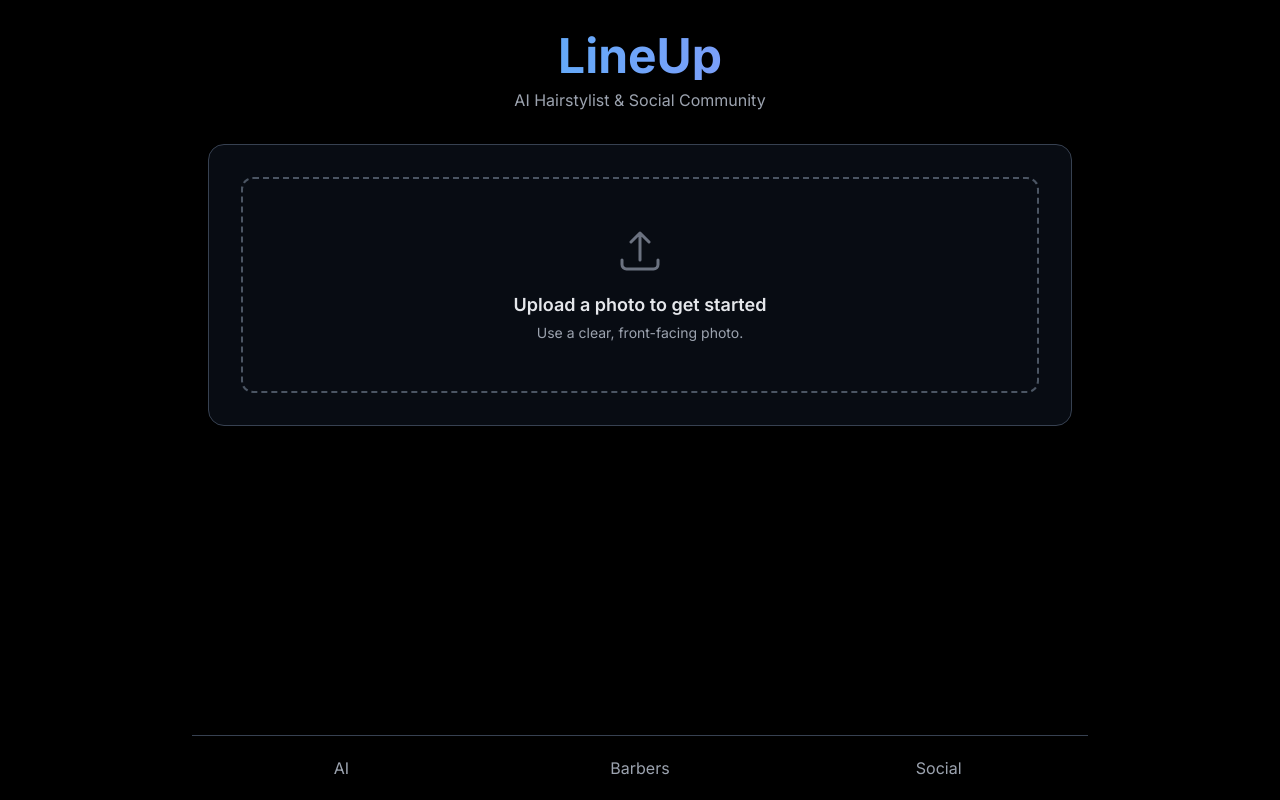
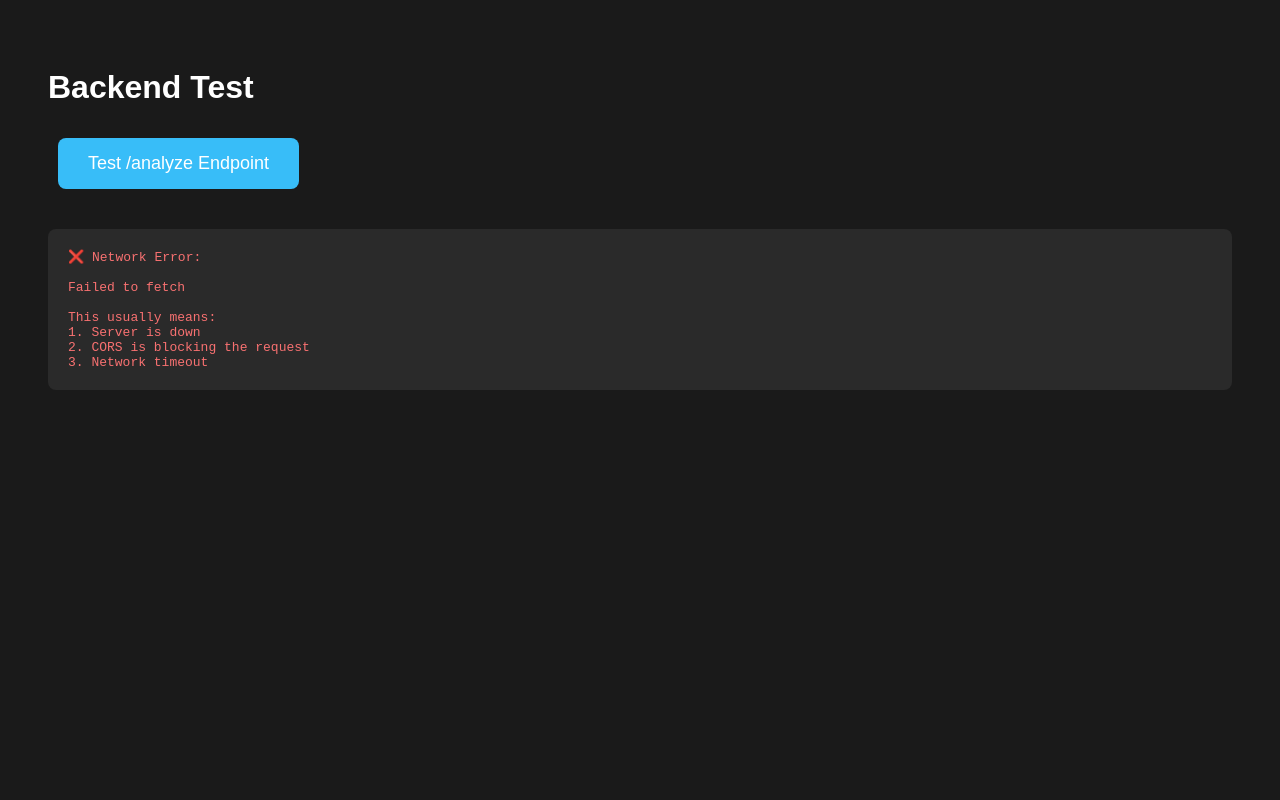
Before and after one commit to shreyas-shrestha/LineUp, a Flask app: template templates/index.html in a window 1280 px wide. Run offline with Flask 3, Linux system fonts and the light colour scheme; the template is opened without the code that fills it, so the values that code supplies are empty; some libraries are stand-ins or nearby versions.

Commit message:
Update index.html

```diff
--- a/templates/index.html
+++ b/templates/index.html
@@ -1,110 +1,106 @@
 <!DOCTYPE html>
-<html lang="en">
+<html>
 <head>
-  <meta charset="UTF-8">
-  <meta name="viewport" content="width=device-width, initial-scale=1.0">
-  <title>LineUp - AI Haircut Analysis</title>
-  <script src="https://cdn.tailwindcss.com"></script>
-  <link href="https://fonts.googleapis.com/css2?family=Inter:wght@400;500;600;700&display=swap" rel="stylesheet">
-  <style>
-    body { font-family: 'Inter', sans-serif; overscroll-behavior-y: contain; }
-    ::-webkit-scrollbar { width: 8px; }
-    ::-webkit-scrollbar-track { background: #1a1a1a; }
-    ::-webkit-scrollbar-thumb { background: #4a4a4a; border-radius: 10px; }
-    ::-webkit-scrollbar-thumb:hover { background: #6a6a6a; }
-    .gradient-text { background: linear-gradient(90deg,#38bdf8,#a78bfa); -webkit-background-clip: text; -webkit-text-fill-color: transparent; }
-    .loader { border: 4px solid #f3f3f3; border-top: 4px solid #38bdf8; border-radius: 50%; width: 40px; height: 40px; animation: spin 1s linear infinite; }
-    @keyframes spin { 0% { transform: rotate(0deg); } 100% { transform: rotate(360deg); } }
-    .tab-active, .tab-button:hover { color: #38bdf8; }
-  </style>
+    <title>Simple Backend Test</title>
+    <style>
+        body {
+            font-family: Arial;
+            background: #1a1a1a;
+            color: white;
+            padding: 40px;
+        }
+        button {
+            background: #38bdf8;
+            border: none;
+            color: white;
+            padding: 15px 30px;
+            font-size: 18px;
+            cursor: pointer;
+            border-radius: 8px;
+            margin: 10px;
+        }
+        button:hover {
+            background: #0284c7;
+        }
+        #result {
+            margin-top: 30px;
+            padding: 20px;
+            background: #2a2a2a;
+            border-radius: 8px;
+            white-space: pre-wrap;
+            font-family: monospace;
+        }
+        .success { color: #4ade80; }
+        .error { color: #f87171; }
+    </style>
 </head>
-<body class="bg-black text-gray-200 min-h-screen">
-  <div id="app" class="container mx-auto max-w-4xl pb-24">
-    <!-- Header -->
-    <header class="text-center p-4 md:p-8">
-      <h1 class="text-4xl md:text-5xl font-bold gradient-text">LineUp</h1>
-      <p class="text-gray-400 mt-2">AI Hairstylist & Social Community</p>
-    </header>
+<body>
+    <h1>Backend Test</h1>
 
-    <main id="main-content">
-      <!-- AI Tab -->
-      <div id="ai-tab-content" class="tab-content px-4">
-        <section id="upload-section" class="bg-gray-900/50 border border-gray-700 rounded-2xl p-6 md:p-8 text-center transition-all duration-300">
-          <div id="image-upload-area" class="border-2 border-dashed border-gray-600 rounded-xl p-8 md:p-12 cursor-pointer hover:border-sky-400 hover:bg-gray-800/50 transition-all duration-300">
-            <input type="file" id="file-input" class="hidden" accept="image/*">
-            <div class="flex flex-col items-center">
-              <svg class="w-12 h-12 text-gray-500 mb-4" xmlns="http://www.w3.org/2000/svg" fill="none" viewBox="0 0 24 24" stroke-width="1.5" stroke="currentColor">
-                <path stroke-linecap="round" stroke-linejoin="round" d="M3 16.5v2.25A2.25 2.25 0 0 0 5.25 21h13.5A2.25 2.25 0 0 0 21 18.75V16.5m-13.5-9L12 3m0 0 4.5 4.5M12 3v13.5" />
-              </svg>
-              <p class="font-semibold text-lg">Upload a photo to get started</p>
-              <p class="text-sm text-gray-400 mt-1">Use a clear, front-facing photo.</p>
-            </div>
-          </div>
-          <div id="image-preview-container" class="hidden mt-6">
-            <img id="image-preview" src="" alt="Uploaded photo" class="max-w-xs mx-auto rounded-xl shadow-lg"/>
-            <button id="analyze-button" class="mt-6 bg-sky-500 text-white font-bold py-3 px-8 rounded-full hover:bg-sky-600 transition-all duration-300 transform hover:scale-105">Analyze My Look</button>
-          </div>
-        </section>
+    <button onclick="testBackend()">Test /analyze Endpoint</button>
 
-        <section id="status-section" class="text-center my-8 hidden">
-          <div id="loader" class="mx-auto loader hidden"></div>
-          <p id="status-message" class="mt-4 text-lg"></p>
-          <div id="error-container" class="mt-4 bg-red-900/50 border border-red-700 text-red-300 px-4 py-3 rounded-xl hidden">
-            <p id="error-message"></p>
-            <button id="try-again-button" class="mt-4 bg-gray-700 text-white font-semibold py-2 px-6 rounded-lg hover:bg-gray-600 transition-colors">Try Again</button>
-          </div>
-        </section>
+    <div id="result"></div>
 
-        <section id="results-section" class="hidden mt-12">
-          <div class="bg-gray-900/50 border border-gray-700 rounded-2xl p-6 mb-8">
-            <h2 class="text-2xl font-bold mb-4">Your Analysis</h2>
-            <div id="analysis-grid" class="grid grid-cols-2 md:grid-cols-4 gap-4 text-center"></div>
-          </div>
+    <script>
+        async function testBackend() {
+            const resultDiv = document.getElementById('result');
+            resultDiv.textContent = 'Testing...';
 
-          <div>
-            <h2 class="text-3xl font-bold text-center mb-8">Recommended Haircuts</h2>
-            <div id="recommendations-container" class="grid grid-cols-1 md:grid-cols-2 lg:grid-cols-3 gap-6"></div>
-          </div>
+            try {
+                // The EXACT same request your app makes
+                const payload = {
+                    contents: [{
+                        parts: [
+                            { text: "Analyze this person and provide face, hair info and 5 haircut recommendations." },
+                            { inlineData: { mimeType: "image/jpeg", data: "dGVzdERhdGE=" } }
+                        ]
+                    }]
+                };
 
-          <div class="text-center mt-8 border-t border-gray-700 pt-8">
-            <p class="text-lg mb-4">Ready for the perfect cut?</p>
-            <button id="find-barber-button" class="bg-green-500 text-white font-bold py-3 px-8 rounded-full hover:bg-green-600 transition-all">Find a Barber</button>
-          </div>
-          <div class="text-center mt-12">
-            <button id="start-over-button" class="bg-gray-700 text-white font-semibold py-3 px-8 rounded-full hover:bg-gray-600">Start Over</button>
-          </div>
-        </section>
-      </div>
+                console.log('Sending request to: https://lineup-fjpn.onrender.com/analyze');
 
-      <!-- Barbers Tab -->
-      <div id="barbers-tab-content" class="tab-content hidden px-4">
-        <h2 class="text-3xl font-bold text-center mb-6">Top Barbers in Atlanta</h2>
-        <p id="barber-intro" class="text-center text-gray-400 mb-8">Top-rated barbers for your style.</p>
-        <div id="barber-list-container" class="space-y-4"></div>
-      </div>
+                const response = await fetch('https://lineup-fjpn.onrender.com/analyze', {
+                    method: 'POST',
+                    headers: {
+                        'Content-Type': 'application/json'
+                    },
+                    body: JSON.stringify({ payload })
+                });
 
-      <!-- Social Tab -->
-      <div id="social-tab-content" class="tab-content hidden px-4">
-        <div class="flex justify-between items-center mb-6">
-          <h2 class="text-3xl font-bold">Community Looks</h2>
-          <button id="add-post-button" class="bg-sky-500 rounded-full p-3 hover:bg-sky-600 transition-colors">+</button>
-        </div>
-        <div id="social-feed-container" class="space-y-8">
-          <p id="no-posts-message" class="text-center text-gray-500 py-10">No posts yet. Be the first!</p>
-        </div>
-      </div>
-    </main>
+                console.log('Response status:', response.status);
+                console.log('Response headers:', response.headers);
 
-    <!-- Tab Nav -->
-    <nav class="fixed bottom-0 left-0 right-0 bg-black/80 backdrop-blur-sm border-t border-gray-700 max-w-4xl mx-auto">
-      <div class="flex justify-around h-16">
-        <button class="tab-button flex flex-col items-center justify-center w-full text-gray-400 transition-colors tab-active" data-tab="ai">AI</button>
-        <button class="tab-button flex flex-col items-center justify-center w-full text-gray-400 transition-colors" data-tab="barbers">Barbers</button>
-        <button class="tab-button flex flex-col items-center justify-center w-full text-gray-400 transition-colors" data-tab="social">Social</button>
-      </div>
-    </nav>
-  </div>
+                // First, get the raw text
+                const text = await response.text();
+                console.log('Raw response text:', text);
 
-  <script type="module" src="./scripts.js"></script>
+                if (!text) {
+                    resultDiv.className = 'error';
+                    resultDiv.textContent = '❌ ERROR: Empty response!\n\nThe server returned nothing.';
+                    return;
+                }
+
+                // Try to parse as JSON
+                try {
+                    const data = JSON.parse(text);
+                    resultDiv.className = 'success';
+                    resultDiv.textContent = '✅ SUCCESS!\n\n' + JSON.stringify(data, null, 2);
+                } catch (e) {
+                    resultDiv.className = 'error';
+                    resultDiv.textContent = `❌ Not valid JSON:\n\n${text}\n\nError: ${e.message}`;
+                }
+
+            } catch (error) {
+                resultDiv.className = 'error';
+                resultDiv.textContent = `❌ Network Error:\n\n${error.message}\n\nThis usually means:\n1. Server is down\n2. CORS is blocking the request\n3. Network timeout`;
+                console.error('Full error:', error);
+            }
+        }
+
+        // Auto-test on load
+        window.addEventListener('load', () => {
+            setTimeout(testBackend, 1000);
+        });
+    </script>
 </body>
 </html>
```
